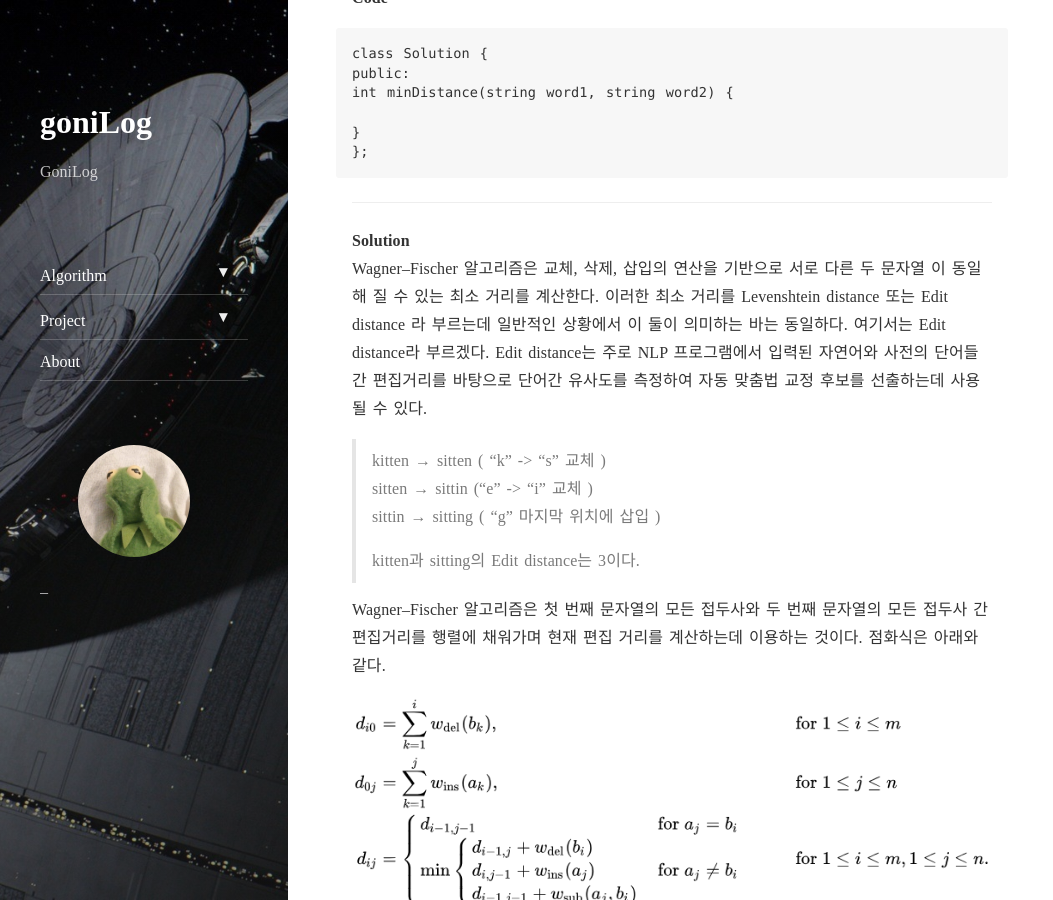
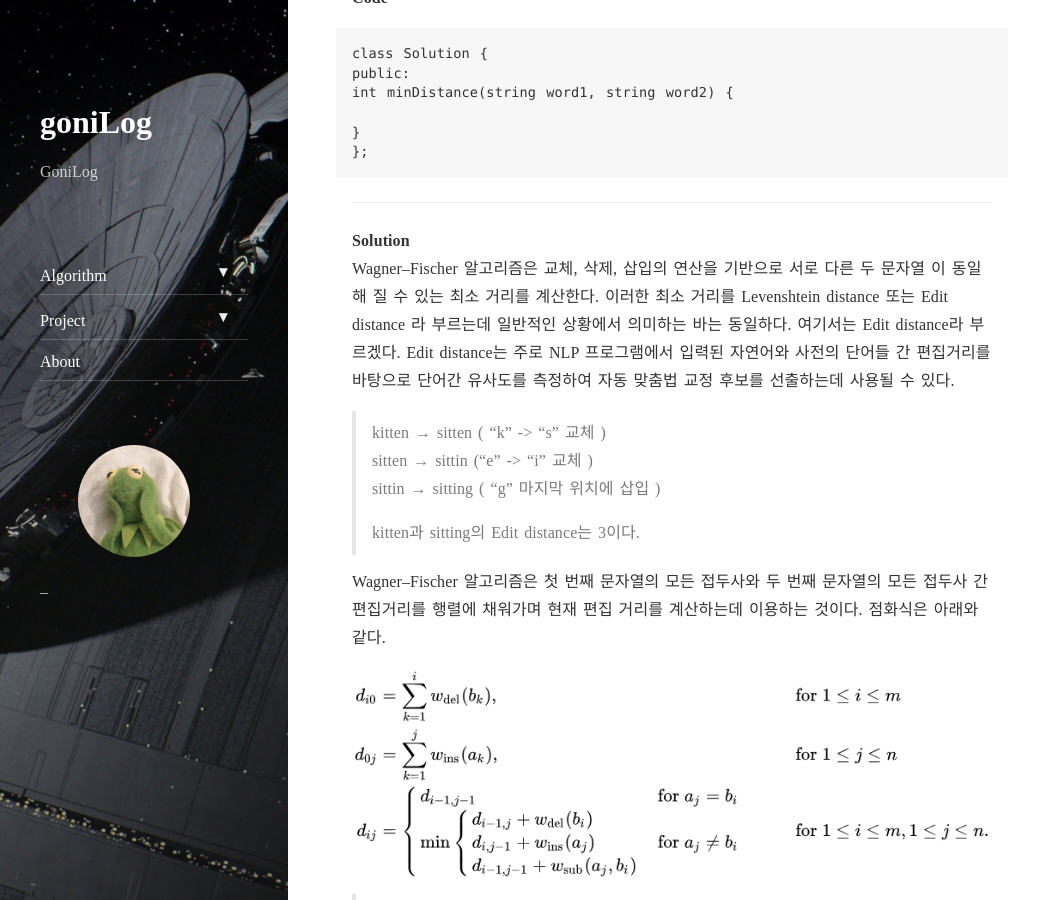
Before and after one commit to gonini/gonini.github.io, a Jekyll site: the page built from _posts/2018-06-17-edit-distance.md, in a window 1280 px wide and 900 px high, scrolled down 799 px. Shown: the whole window, without its empty margins (0-1053 px from the left). Built offline with Jekyll 4.4.1, drawn with Linux system fonts in a browser that asks for light colours; nearby versions of some CDN libraries; comment, search, counter and statistics services are not loaded.

Commit message:
Update 2018-06-17-edit-distance.md

```diff
--- a/_posts/2018-06-17-edit-distance.md
+++ b/_posts/2018-06-17-edit-distance.md
@@ -45,7 +45,7 @@
 ---
 
 **Solution**
-Wagner–Fischer 알고리즘은 교체, 삭제, 삽입의 연산을 기반으로 서로 다른 두 문자열 이 동일해 질 수 있는 최소 거리를 계산한다. 이러한 최소 거리를  Levenshtein distance 또는 Edit distance 라 부르는데 일반적인 상황에서 이 둘이 의미하는 바는 동일하다.  여기서는 Edit distance라 부르겠다. Edit distance는 주로 NLP 프로그램에서 입력된 자연어와 사전의 단어들 간 편집거리를 바탕으로 단어간 유사도를 측정하여 자동 맞춤법 교정 후보를 선출하는데 사용될 수 있다.
+Wagner–Fischer 알고리즘은 교체, 삭제, 삽입의 연산을 기반으로 서로 다른 두 문자열 이 동일해 질 수 있는 최소 거리를 계산한다. 이러한 최소 거리를  Levenshtein distance 또는 Edit distance 라 부르는데 일반적인 상황에서 의미하는 바는 동일하다.  여기서는 Edit distance라 부르겠다. Edit distance는 주로 NLP 프로그램에서 입력된 자연어와 사전의 단어들 간 편집거리를 바탕으로 단어간 유사도를 측정하여 자동 맞춤법 교정 후보를 선출하는데 사용될 수 있다.
 
 > kitten → sitten ( “k” -> “s”  교체 )
 > sitten → sittin ("e" -> “i” 교체  )
```
